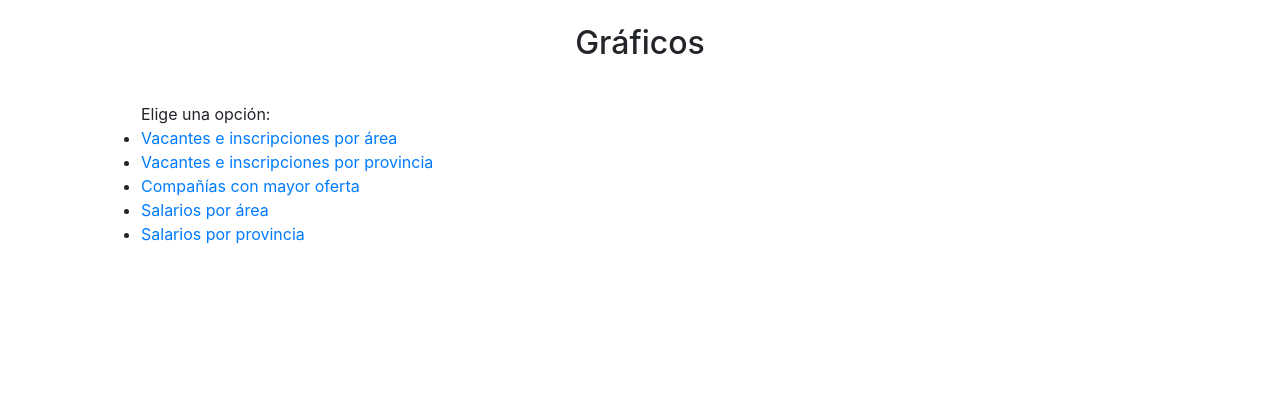
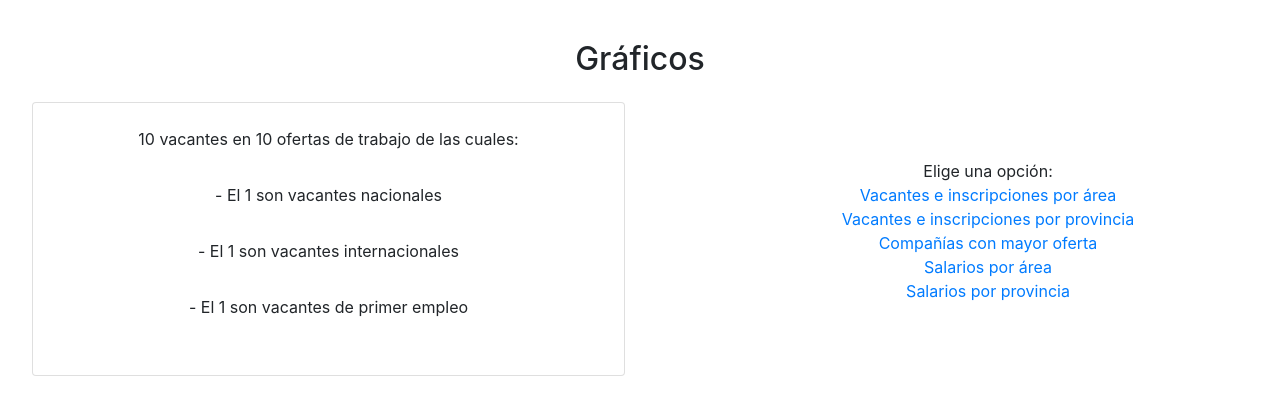
Before and after one commit to Echeverrias/IE, a Django app: template src/chart/templates/chart/main.html in a window 1280 px wide. Shown: the part 56-471 px from the top of the page. Run offline with Django 3.2, Linux system fonts and the light colour scheme; the template is opened without the code that fills it: most values are stand-ins (such as "Sample title", 1, 10 or a date in 2020); parts of the project's set-up code (start-up, migrations or seed data) failed here and were passed over; some libraries are stand-ins or nearby versions.

Commit message:
Some minor changes in html and css

```diff
--- a/src/chart/static/chart/chart.css
+++ b/src/chart/static/chart/chart.css
@@ -17,3 +17,11 @@ li.nav-item.chart a.nav-link{
 .ie-chart div.section .title{
     margin-bottom: 3em;
 }
+
+div.view{
+    text-align: center;
+}
+
+div.ie-chart ul{
+    list-style-type: none;
+}
--- /dev/null
+++ b/src/chart/static/chart/chart.js
@@ -0,0 +1,6 @@
+$(document).ready(function(){
+    container = $('main div.container:nth-child(1)');
+    console.log(container);
+    container.addClass('app-container');
+    container.removeClass('container');
+})
--- a/src/chart/templates/chart/base.html
+++ b/src/chart/templates/chart/base.html
@@ -1,8 +1,8 @@
 {% extends 'base.html' %}
 {% block title %}Gráficos{% endblock %}
 {% block extra_css%}{% include 'chart/css.html' %}{% endblock %}
+{% block extra_js%}{% include 'chart/js.html' %}{% endblock %}
 {% block content %}
-    <h2 class="title">Gráficos</h2>
     <div class="ie-chart app-container">
         {% block app %}
         {% endblock %}
--- /dev/null
+++ b/src/chart/templates/chart/charts.html
@@ -0,0 +1,144 @@
+<div class="charts remnant">
+    {% load static %}
+    {% load chart_extras %}
+    {% if charts_type and charts_type == "per_area" %}
+
+    <div class="row section">
+        <div class="col-lg-12">
+            <h3 class="title">Vacantes e inscripciones de ofertas totales</h3>
+        </div>
+          <div class="col-lg-6">
+              <img src='/chart/national-and-international-vacancies-or-registered-people-per-area/vacancies'
+                  width="700px" height="auto"/>
+        </div>
+        <div class="col-lg-6">
+              <img src='/chart/national-and-international-vacancies-or-registered-people-per-area/registered_people'
+                  width="700px" height="auto"/>
+          </div>
+    </div>
+
+    <div class="row section">
+         <div class="col-lg-12">
+            <h3 class="title">Vacantes e inscripciones de ofertas nacionales e internacionales</h3>
+         </div>
+         <div class="col-lg-6">
+            <img src='/chart/vacancies-and-registered-people-per-area/national'
+                  width="700px" height="auto"/>
+         </div>
+          <div class="col-lg-6">
+            <img src='/chart/vacancies-and-registered-people-per-area/international'
+                  width="700px" height="auto"/>
+        </div>
+    </div>
+
+    <div class="row section">
+         <div class="col-lg-12">
+            <h3 class="title">Vacantes e inscripciones de ofertas nacionales</h3>
+         </div>
+          <div class="col-lg-6">
+            <img src='/chart/vacancies-or-registered-people-per-area/national/vacancies'
+              width="700px" height="auto"/>
+          </div>
+            <div class="col-lg-6">
+                <img src='/chart/vacancies-or-registered-people-per-area/national/registered_people'
+              width="700px" height="auto"/>
+            </div>
+    </div>
+
+    <div class="row section">
+         <div class="col-lg-12">
+            <h3 class="title">Vacantes e inscripciones de ofertas internacionales</h3>
+         </div>
+            <div class="col-lg-6">
+                <img src='/chart/vacancies-or-registered-people-per-area/international/vacancies'
+              width="700px" height="auto"/>
+            </div>
+             <div class="col-lg-6">
+                <img src='/chart/vacancies-or-registered-people-per-area/international/registered_people'
+              width="700px" height="auto"/>
+            </div>
+    </div>
+
+
+    {% elif  charts_type and charts_type == "per_province" %}
+
+    <div class="row section">
+         <div class="col-lg-12">
+             <h3 class="title">Vacantes e inscripciones de ofertas</h3>
+          </div>
+      <div class="col-lg-6">
+          <img src='/chart/vacancies-or-registered-people-per-province/vacancies'
+              width="900px" height="auto"/>
+      </div>
+
+      <div class="col-lg-6">
+          <img src='/chart/vacancies-or-registered-people-per-province/registered_people'
+              width="900px" height="auto"/>
+      </div>
+
+    </div>
+
+    {% elif  charts_type and charts_type == "per_company" %}
+    <div class="row section">
+         <div class="col-lg-12">
+            <h3 class="title">Compañías con más ofertas de empleo</h3>
+         </div>
+        <div class="col-lg-6">
+            <img src='/chart/companies-with-more-vacancies/national'
+              width="700px" height="auto"/>
+        </div>
+        <div class="col-lg-6">
+          <img src='/chart/companies-with-more-vacancies/international'
+              width="700px" height="auto"/>
+      </div>
+    </div>
+
+    {% elif  charts_type and charts_type == "salaries_per_area" %}
+
+    <div class="row section">
+         <div class="col-lg-12">
+            <h3 class="title">Salarios brutos anuales</h3>
+         </div>
+       <div class="col-lg-6">
+          <img src='/chart/salaries-per-area/national'
+              width="700px" height="auto"/>
+      </div>
+      <div class="col-lg-6">
+          <img src='/chart/salaries-per-area/international'
+              width="700px" height="auto"/>
+      </div>
+    </div>
+
+        {% if charts_type == "salasdsdsds_per_area" %}
+        <div class="row">
+          <img src='/chart/national-and-international-salaries-per-area'
+              width="700px" height="auto"/><br>
+
+
+             <img src='/chart/salaries-per-area/international'
+              width="700px" height="auto"/><br>
+      </div>
+        {% endif %}
+
+     {% elif  charts_type and charts_type == "salaries_per_province" %}
+    <div class="row section">
+         <div class="col-lg-12">
+            <h3 class="title">Salarios brutos anuales por área</h3>
+         </div>
+       <div class="col-lg-12">
+          <img src='/chart/salaries-per-province'
+              width="1000px" height="auto"/><br>
+      </div>
+    </div>
+
+{% endif %}
+
+
+{% comment %}
+   <h3>Some charts examples</h3>
+   <img src='/chart/vacancies-or-registered-people-per-area/vacancies/national' width="700px" /><br>
+   <img src='{% url  view_name %}' width="700px" /><br>
+   <img src='{{ url }}' width="700px" /><br>
+{% endcomment %}
+
+</div>
--- /dev/null
+++ b/src/chart/templates/chart/js.html
@@ -0,0 +1,2 @@
+{% load static %}
+<script src="{% static 'chart/chart.js' %}"></script>
--- a/src/chart/templates/chart/main.html
+++ b/src/chart/templates/chart/main.html
@@ -1,137 +1,23 @@
 {% extends 'chart/base.html' %}
 {% block app %}
-<div class="main remnant">
-{% load static %}
-{% load chart_extras %}
-    <ul>
-      Elige una opción:
-      <li>
-         <a href="/chart?charts_type=per_area">Vacantes e inscripciones por área</a>
-      </li>
-      <li>
-         <a href="/chart?charts_type=per_province">Vacantes e inscripciones por provincia</a>
-      </li>
-       <li>
-         <a href="/chart?charts_type=per_company">Compañías con mayor oferta</a>
-      </li>
-       <li>
-         <a href="/chart?charts_type=salaries_per_area">Salarios por área</a>
-      </li>
-         <li>
-         <a href="/chart?charts_type=salaries_per_province">Salarios por provincia</a>
-      </li>
-   </ul>
-   <br><br>
-
-{% if charts_type and charts_type == "per_area" %}
-
-    <div class="section">
-        <h3 class="title">Vacantes e inscripciones de ofertas</h3>
-          <div class="row">
-              <img src='/chart/national-and-international-vacancies-or-registered-people-per-area/vacancies'
-                  width="700px" height="auto"/><br>
-              <img src='/chart/national-and-international-vacancies-or-registered-people-per-area/registered_people'
-                  width="700px" height="auto"/><br>
-          </div>
-    </div>
-
-    <div class="section">
-        <h3 class="title">Vacantes e inscripciones de ofertas</h3>
-        <div class="row">
-            <img src='/chart/vacancies-and-registered-people-per-area/national'
-                  width="700px" height="auto"/><br>
-
-            <img src='/chart/vacancies-and-registered-people-per-area/international'
-                  width="700px" height="auto"/><br>
-        </div>
-    </div>
-
-    <div class="section">
-        <h3 class="title">Vacantes e inscripciones de ofertas nacionales</h3>
-        <div class="row">
-            <img src='/chart/vacancies-or-registered-people-per-area/national/vacancies'
-              width="700px" height="auto"/><br>
-
-            <img src='/chart/vacancies-or-registered-people-per-area/national/registered_people'
-              width="700px" height="auto"/><br>
-        </div>
-    </div>
-
-    <div class="section">
-        <h3 class="title">Vacantes e inscripciones de ofertas internacionales</h3>
-        <div class="row">
-          <img src='/chart/vacancies-or-registered-people-per-area/international/vacancies'
-              width="700px" height="auto"/><br>
-          <img src='/chart/vacancies-or-registered-people-per-area/international/registered_people'
-              width="700px" height="auto"/><br>
+<div class="main view">
+    <h2 class="title md-2">Gráficos</h2>
+  <div class="row">
+      <div class="col-lg-6">
+            <div class="card bg-white-smoke p-4">
+                    {% load custom_extras %}
+                    <p>  {{ available_offers_vacancies }} vacantes en {{ available_offers }} ofertas de trabajo de las cuales:<p>
+                    <p>- El {{ national_offers_vacancies_percentage|percentage }} son vacantes nacionales<p>
+                    <p>- El {{ international_offers_vacancies_percentage|percentage }} son vacantes internacionales<p>
+                    <p>- El {{ first_job_offers_vacancies_percentage|percentage }} son vacantes de primer empleo<p>
+            </div>
       </div>
-    </div>
-
-
-    {% elif  charts_type and charts_type == "per_province" %}
-    <div class="section">
-      <h3 class="title">Vacantes e inscripciones de ofertas</h3>
-      <div class="row">
-          <img src='/chart/vacancies-or-registered-people-per-province/national'
-              width="900px" height="auto"/><br>
-          <img src='/chart/vacancies-or-registered-people-per-province/registered_people'
-              width="900px" height="auto"/><br>
+      <div class="center col-lg-6 pl-5">
+          {% include 'chart/menu.html' %}
       </div>
-    </div>
-
-    {% elif  charts_type and charts_type == "per_company" %}
-    <div class="section">
-      <h3 class="title">Compañías que ofrecen más ofertas</h3>
-      <div class="row">
-          <img src='/chart/companies-with-more-vacancies/national'
-              width="700px" height="auto"/><br>
-          <img src='/chart/companies-with-more-vacancies/international'
-              width="700px" height="auto"/><br>
+  </div>
+      <div class="row sub-container pt-2">
+          {% include 'chart/charts.html' %}
       </div>
-    </div>
-
-    {% elif  charts_type and charts_type == "salaries_per_area" %}
-    <div class="section">
-      <h3 class="title">Salarios brutos anuales</h3>
-       <div class="row">
-
-      </div>
-      <div class="row">
-          <img src='/chart/salaries-per-area/national'
-              width="700px" height="auto"/><br>
-
-      </div>
-    </div>
-        {% if charts_type == "salasdsdsds_per_area" %}
-        <div class="row">
-          <img src='/chart/national-and-international-salaries-per-area'
-              width="700px" height="auto"/><br>
-
-
-             <img src='/chart/salaries-per-area/international'
-              width="700px" height="auto"/><br>
-      </div>
-        {% endif %}
-     {% elif  charts_type and charts_type == "salaries_per_province" %}
-    <div class="section">
-      <h3 class="title">Salarios brutos anuales</h3>
-       <div class="row">
-          <img src='/chart/salaries-per-province'
-              width="1000px" height="auto"/><br>
-      </div>
-    </div>
-
-{% endif %}
-
-
-{% if False %}
-        <div class="section">
-   <h3>Some charts examples</h3>
-   <img src='/chart/vacancies-or-registered-people-per-area/vacancies/national' width="700px" /><br>
-   <img src='/chart/vacancies-or-registered-people-per-area/registered-people/national' width="700px" /><br>
-   <img src='{% url  view_name %}' width="700px" /><br>
-   <img src='{{ url }}' width="700px" /><br>
-            </div>
-{% endif %}
-</div>
+  </div>
 {% endblock %}
--- /dev/null
+++ b/src/chart/templates/chart/menu.html
@@ -0,0 +1,20 @@
+<div class="menu remnant">
+<ul>
+      Elige una opción:
+      <li>
+         <a href="/chart?charts_type=per_area">Vacantes e inscripciones por área</a>
+      </li>
+      <li>
+         <a href="/chart?charts_type=per_province">Vacantes e inscripciones por provincia</a>
+      </li>
+       <li>
+         <a href="/chart?charts_type=per_company">Compañías con mayor oferta</a>
+      </li>
+       <li>
+         <a href="/chart?charts_type=salaries_per_area">Salarios por área</a>
+      </li>
+         <li>
+         <a href="/chart?charts_type=salaries_per_province">Salarios por provincia</a>
+      </li>
+   </ul>
+</div>
```
Also changed, not shown: src/chart/views.py (+55 -19 lines).
